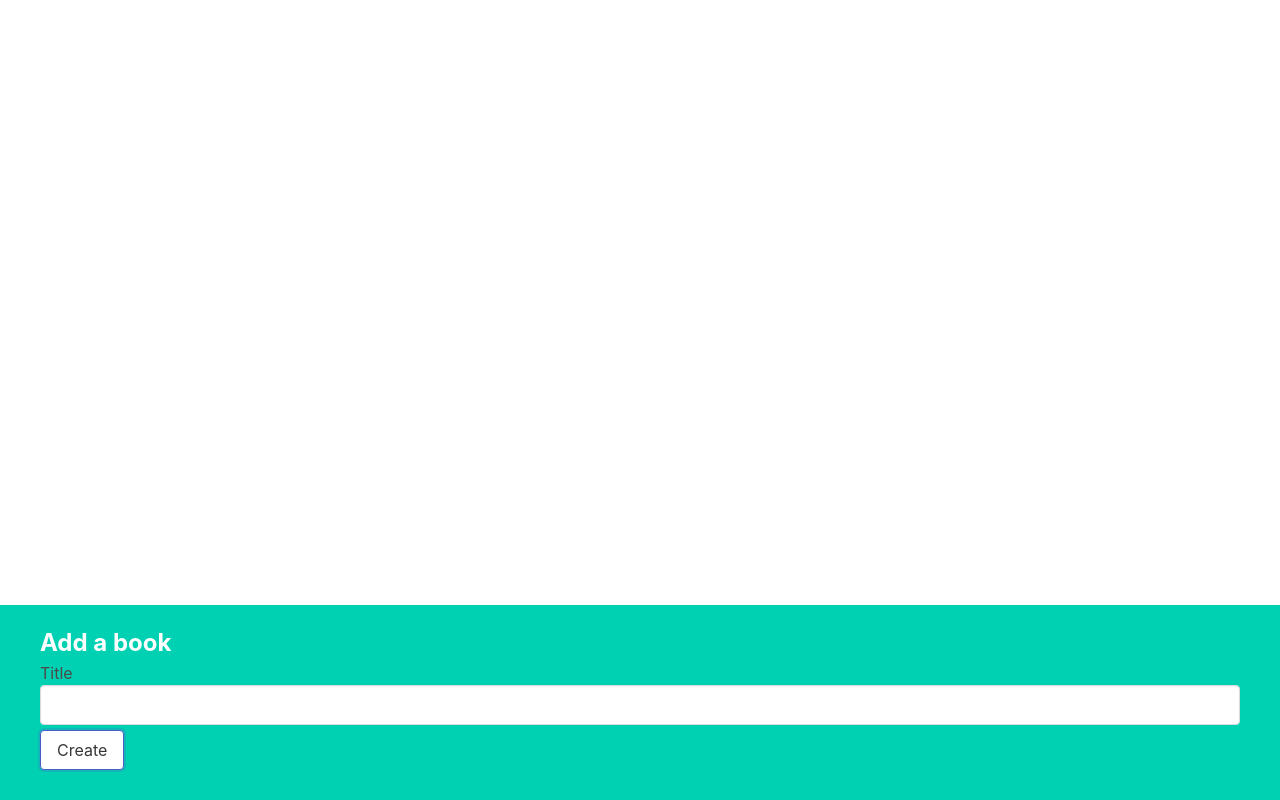
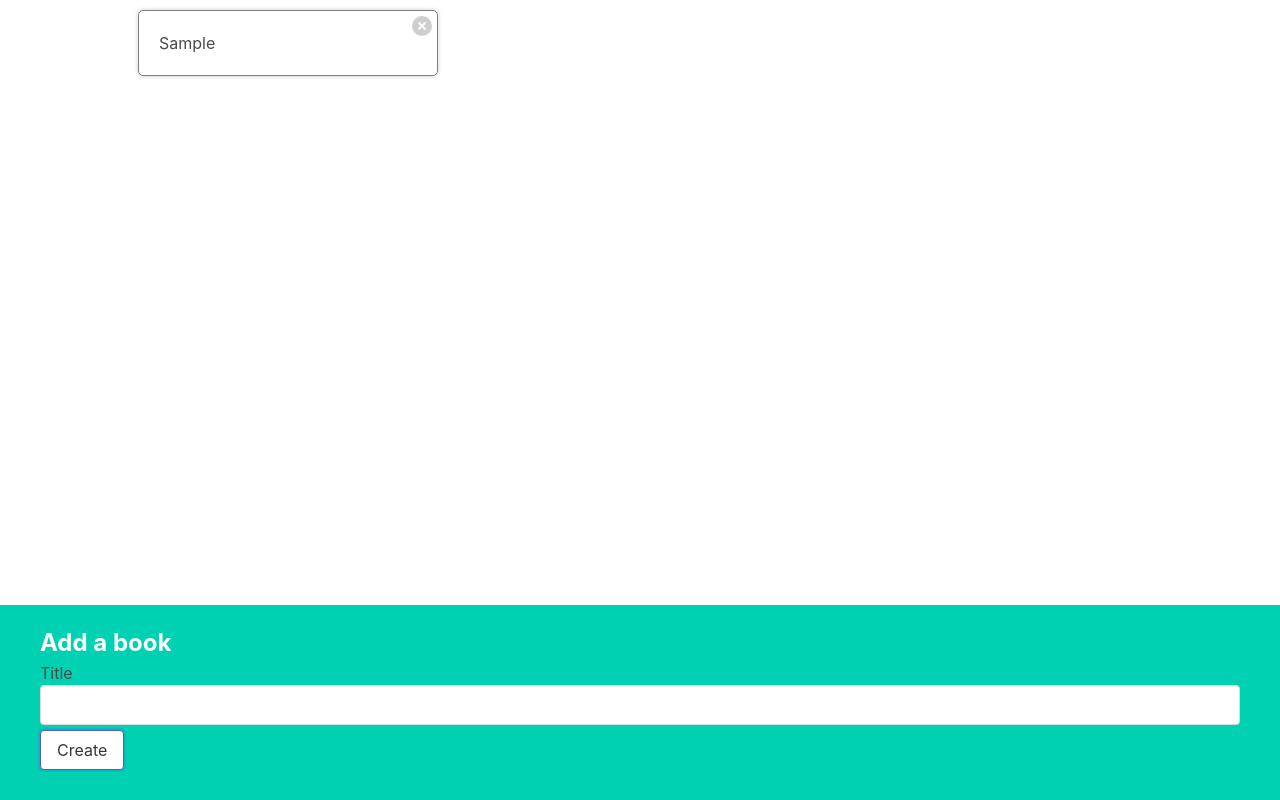
Before and after one commit to JohnsHarrison/book-list, a React (Create React App) app: page / in a window 1280 px wide. Both pictures are taken after typing "Sample" into the empty fields and a click on the button "Create". Built offline with nearby package versions, Linux system fonts and the light colour scheme.

Commit message:
added delete book

```diff
--- a/src/App.js
+++ b/src/App.js
@@ -1,15 +1,27 @@
 import { useState } from "react";
 import BookCreate from "./Components/BookCreate";
+import BookList from "./Components/BookList";
 
 function App() {
   const [books, setBooks] = useState([]);
 
+  const deleteBookById = (id) =>{
+    const updatedBooks = books.filter((book)=>{
+      return book.id !== id
+    })
+    setBooks(updatedBooks)
+  }
+
   const createBook = (title) => {
-    console.log("Need to add book with:", title);
+    const updatedBooks =[
+      ...books, {id: Math.round(Math.random() * 9999), title:title}
+    ]
+    setBooks(updatedBooks)
   };
 
   return (
-    <div>
+    <div className="app">
+      <BookList books={books} onDelete={deleteBookById} />
       <BookCreate onCreate={createBook} />
     </div>
   );
--- /dev/null
+++ b/src/Components/BookList.js
@@ -0,0 +1,14 @@
+import BookShow from "./BookShow"
+
+function BookList({books, onDelete}){
+    const renderedBooks = books.map((book)=>{
+        return <BookShow onDelete={onDelete} key={book.id} book={book} />
+    })
+return(
+    <div className="book-list">
+        {renderedBooks}
+    </div>
+)
+}
+
+export default BookList
--- a/src/Components/BookShow.js
+++ b/src/Components/BookShow.js
@@ -1,5 +1,14 @@
-function BookShow() {
-    return <div>BookShow</div>;
+function BookShow({book, onDelete}) {
+  const handleClick = () =>{
+    onDelete(book.id)
+  }
+
+    return <div className="book-show">
+      {book.title}
+      <div className="actions">
+        <button className="delete" onClick={handleClick}>Delete</button>
+      </div>
+      </div>;
   }
 
   export default BookShow;
```
